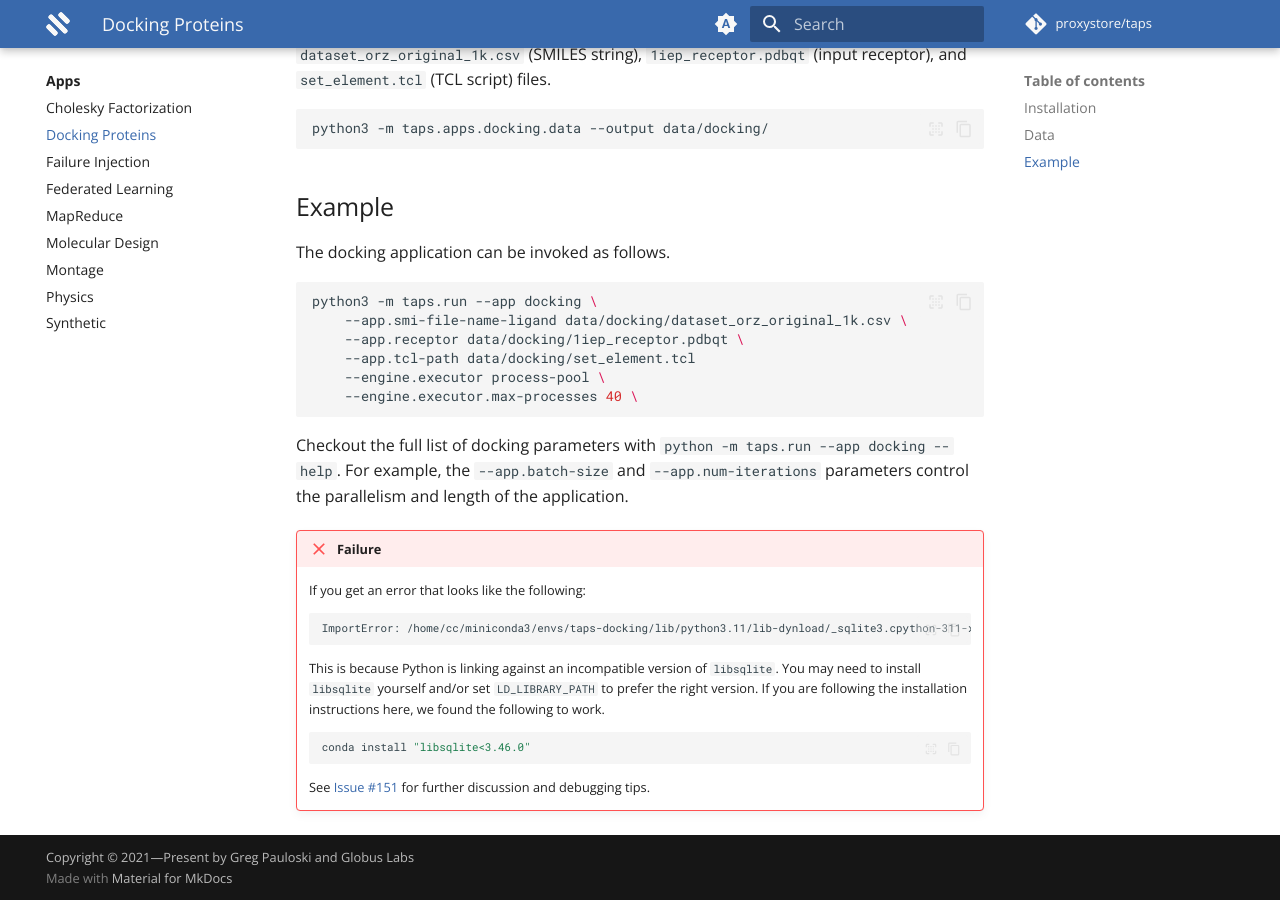
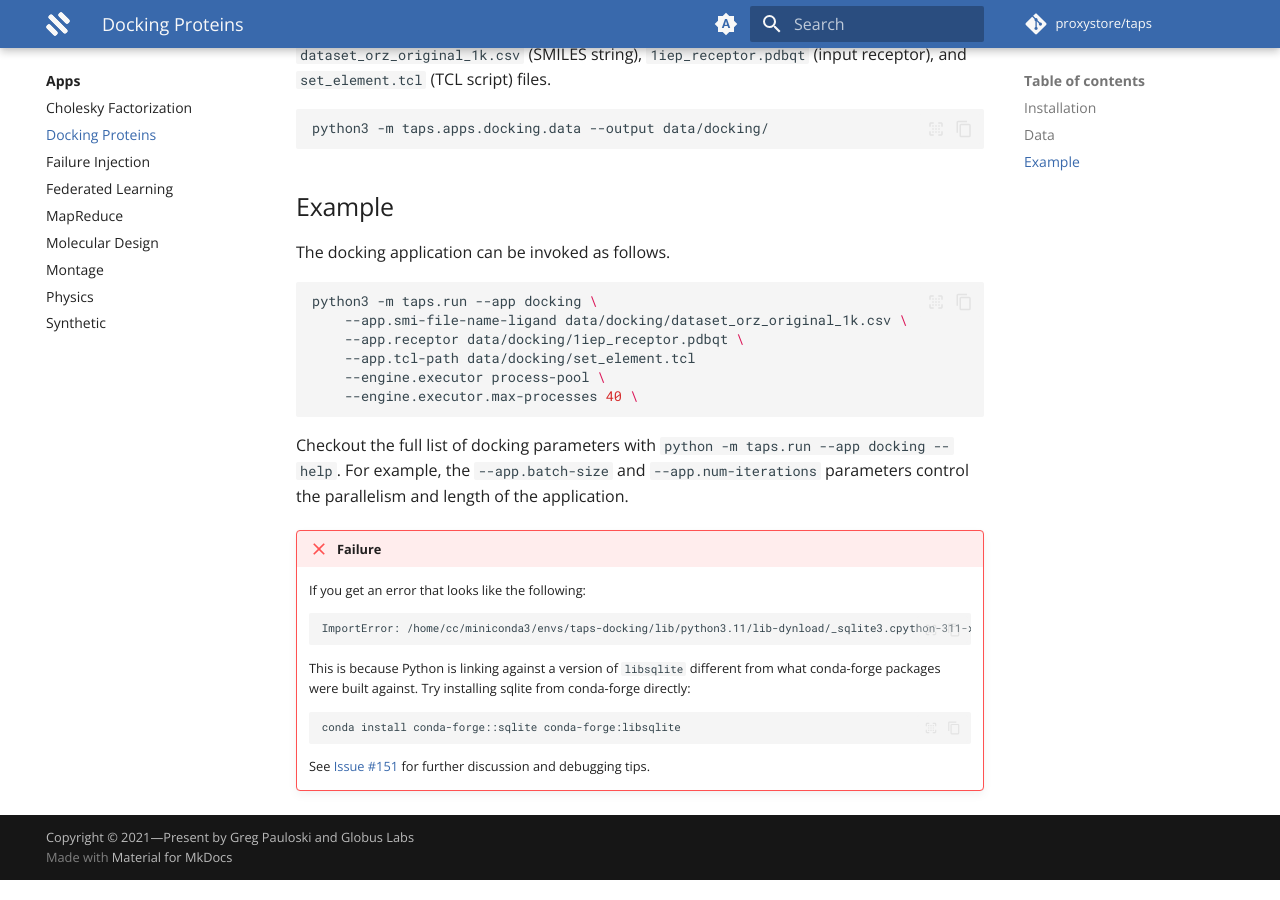
Before and after one commit to proxystore/taps, an MkDocs documentation site: the page built from docs/apps/docking.md, in a window 1280 px wide and 900 px high, scrolled down 1135 px. Built offline with MkDocs 1.6.1 and Material for MkDocs 9.7.7, drawn with Linux system fonts in a browser that asks for light colours; comment, search, counter and statistics services are not loaded; the version menu is left out.

Commit message:
Update docking app libsqlite debugging tip

````diff
--- a/docs/apps/docking.md
+++ b/docs/apps/docking.md
@@ -66,10 +66,9 @@ For example, the `--app.batch-size` and `--app.num-iterations` parameters contro
     ```
     ImportError: /home/cc/miniconda3/envs/taps-docking/lib/python3.11/lib-dynload/_sqlite3.cpython-311-x86_64-linux-gnu.so: undefined symbol: sqlite3_trace_v2
     ```
-    This is because Python is linking against an incompatible version of `libsqlite`.
-    You may need to install `libsqlite` yourself and/or set `LD_LIBRARY_PATH` to prefer the right version.
-    If you are following the installation instructions here, we found the following to work.
+    This is because Python is linking against a version of `libsqlite` different from what conda-forge packages were built against.
+    Try installing sqlite from conda-forge directly:
     ```bash
-    conda install "libsqlite<3.46.0"
+    conda install conda-forge::sqlite conda-forge:libsqlite
     ```
     See [Issue #151](https://github.com/proxystore/taps/issues/151){target=_blank} for further discussion and debugging tips.
````
